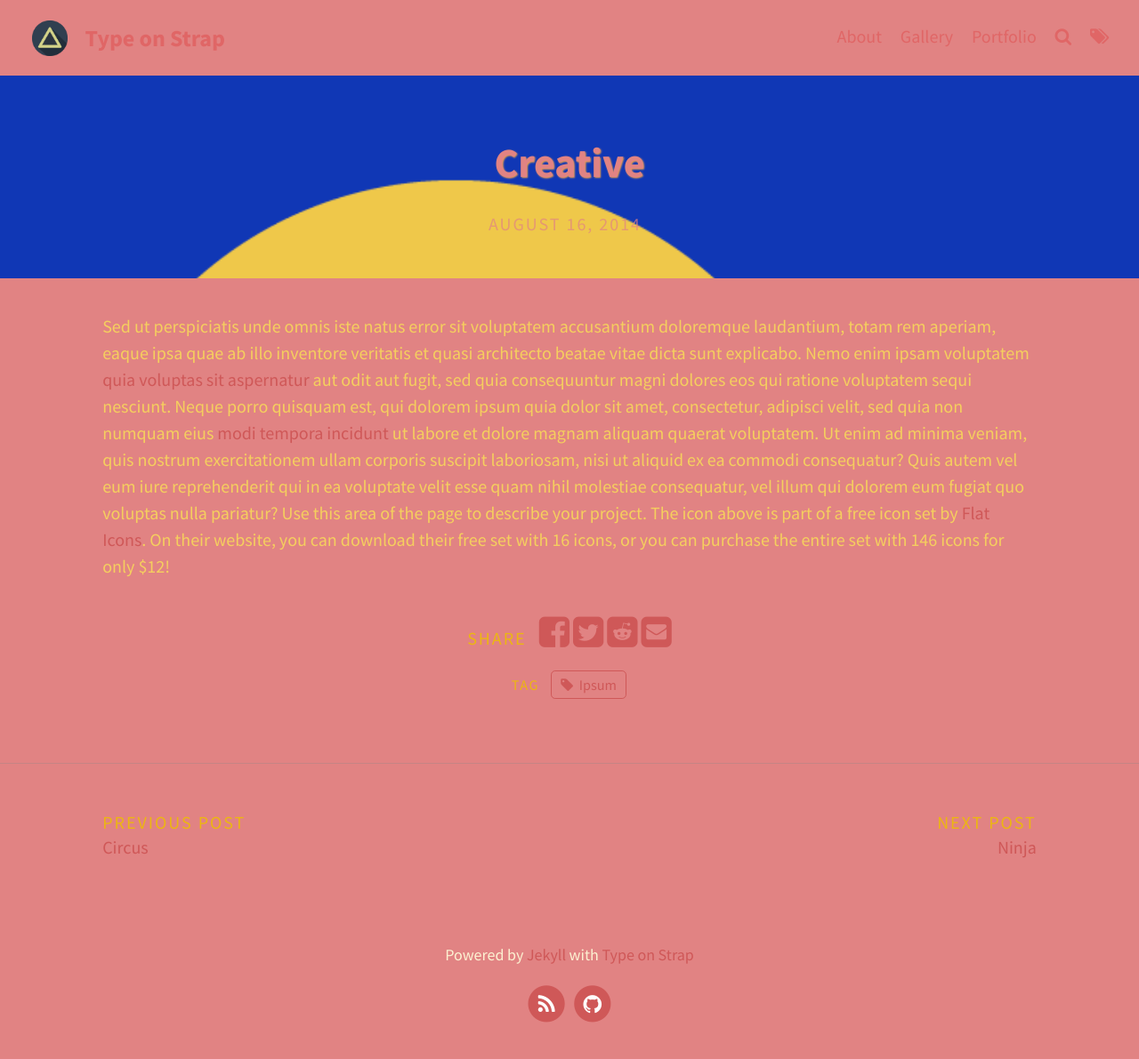
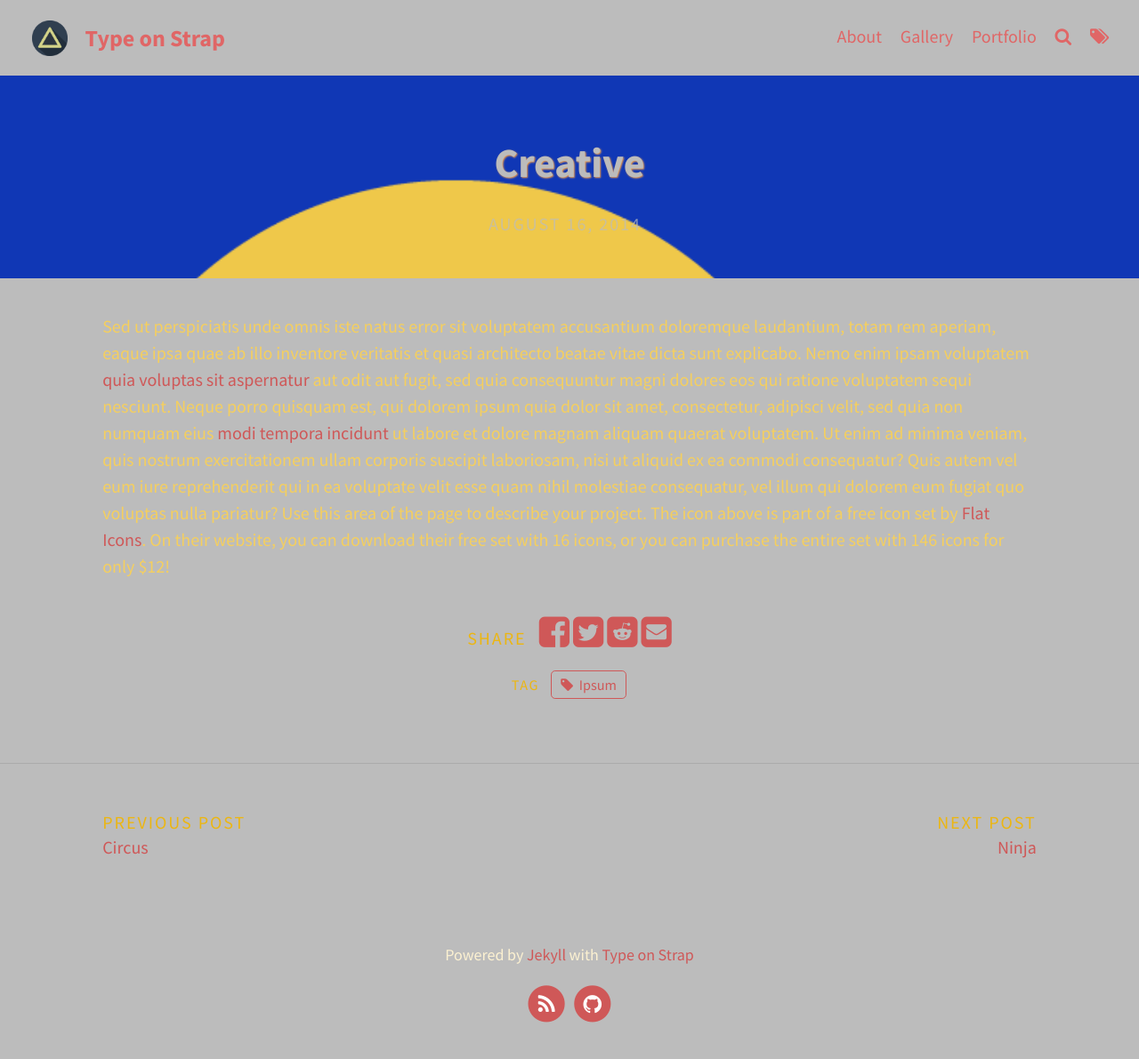
Before and after one commit to Interest420/Type-on-Strap, a Jekyll site: the page built from _portfolio/safe.md, in a window 1280 px wide. Shown: the whole page at 89% size. Built offline with Jekyll 4.4.1, drawn with Linux system fonts in a browser that asks for light colours.

Commit message:
Update _variables.scss

```diff
--- a/_sass/base/_variables.scss
+++ b/_sass/base/_variables.scss
@@ -25,8 +25,8 @@ $x-sm-break: 300px;
 
 // Brand colours
 $theme-color: #CF5858; // link color (footer)
-$brand-color: #E18383; //background
-$background-color: #E18383;
+$brand-color: #BCBCBC; //background
+$background-color: #BCBCBC;
 $border-color: rgba(132, 132, 132, 0.3); // rgba recommended if using feature images
 
 // Typography colours
@@ -37,13 +37,13 @@ $selection-color: #3C7FBC; // visible when highlighting text
 $blockquote-color: #E5F7EB; // $background-color;
 
 // Header
-$header-background-color: #8C8C8C;  // Only used when no header image (real background)
+$header-background-color: #A2DF19;  // Only used when no header image (header under-text?)
 $header-text-color: #FFC992;
 $header-link-color: #E06666; // links on top left and top right
 $navbar-separator-opacity: 0;
 
 // Feature image for articles
-$feature-image-text-color: #E18383;
+$feature-image-text-color: #BCBCBC;
 $feature-image-size: cover; // options include "cover", "contain", "auto"
 
 //Search colours
```
